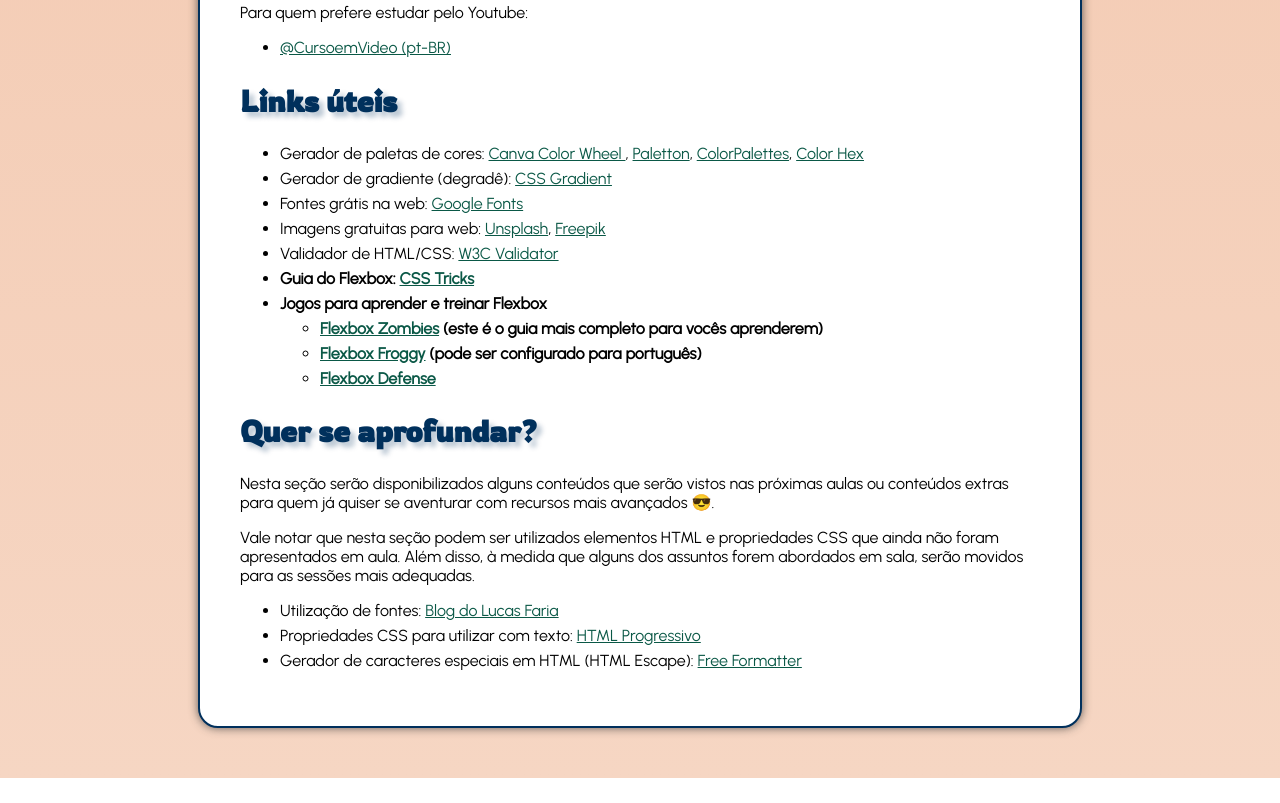
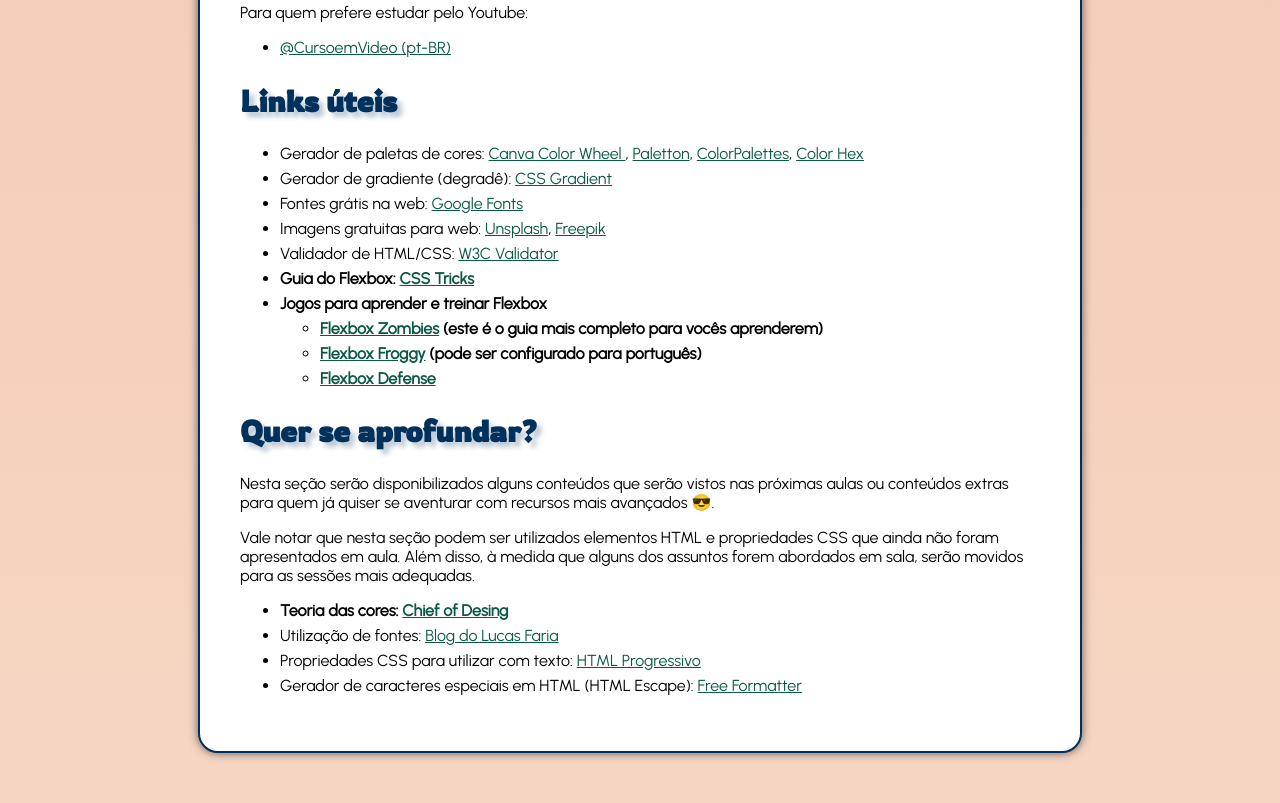
Before and after one commit to mikejobrn/fe1-aulas, a plain HTML site: page index.html in a window 1280 px wide. Shown: the part 3990-4793 px from the top of the page. Before the commit the page ends 4768 px from the top, so only its background shows below. Drawn offline with Linux system fonts and the light colour scheme.

Commit message:
Adiciona conteúdo extra para estudo das cores

```diff
--- a/index.html
+++ b/index.html
@@ -590,6 +590,11 @@
 
         <ul>
             <li>
+                <strong>
+                    Teoria das cores: <a href="https://chiefofdesign.com.br/teoria-das-cores/">Chief of Desing</a>
+                </strong>
+            </li>
+            <li>
                 Utilização de fontes: <a href="https://fariart.com.br/blog/a-melhor-forma-de-importar-fontes-no-css/">Blog do Lucas Faria</a>
             </li>
             <li>
```
